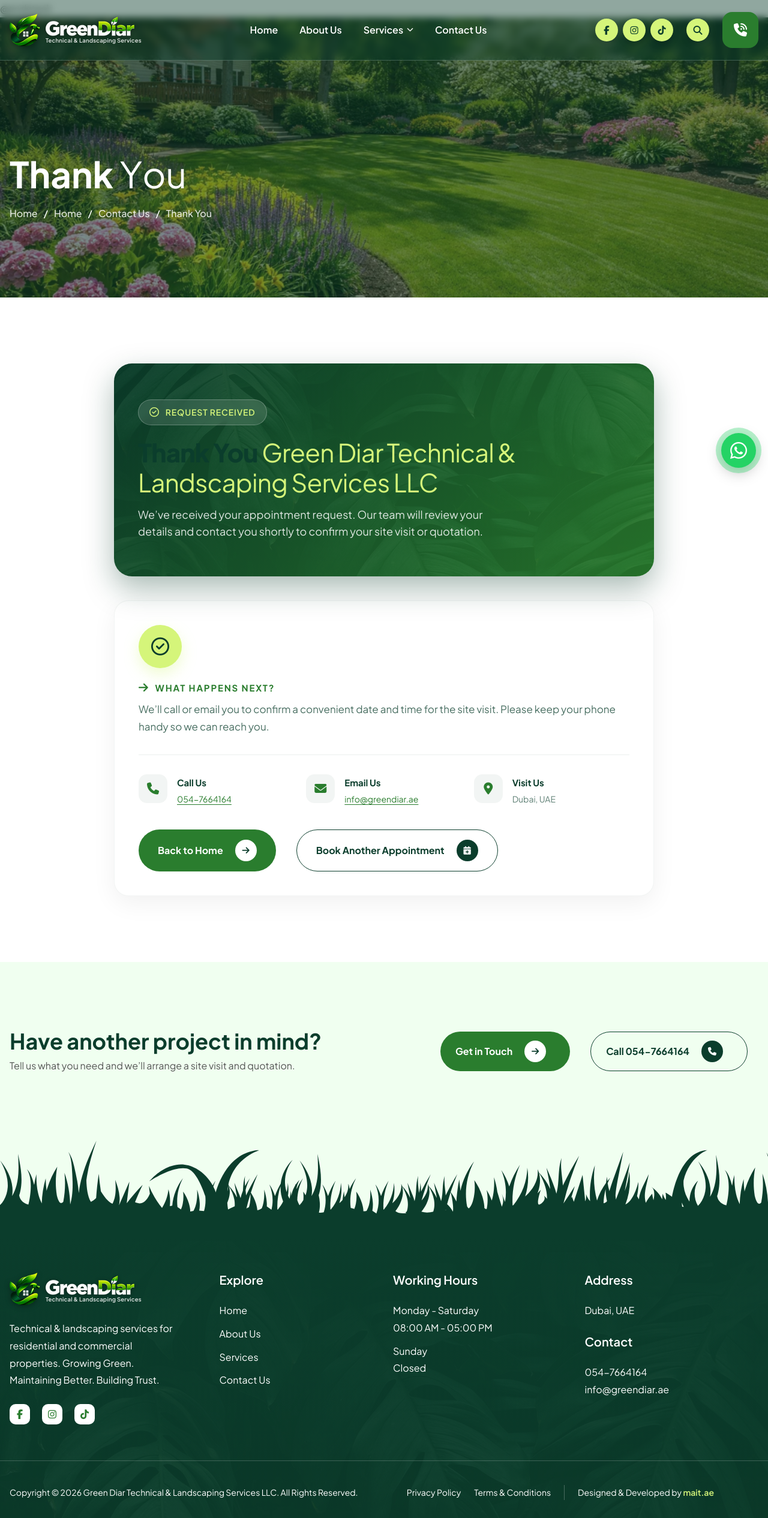
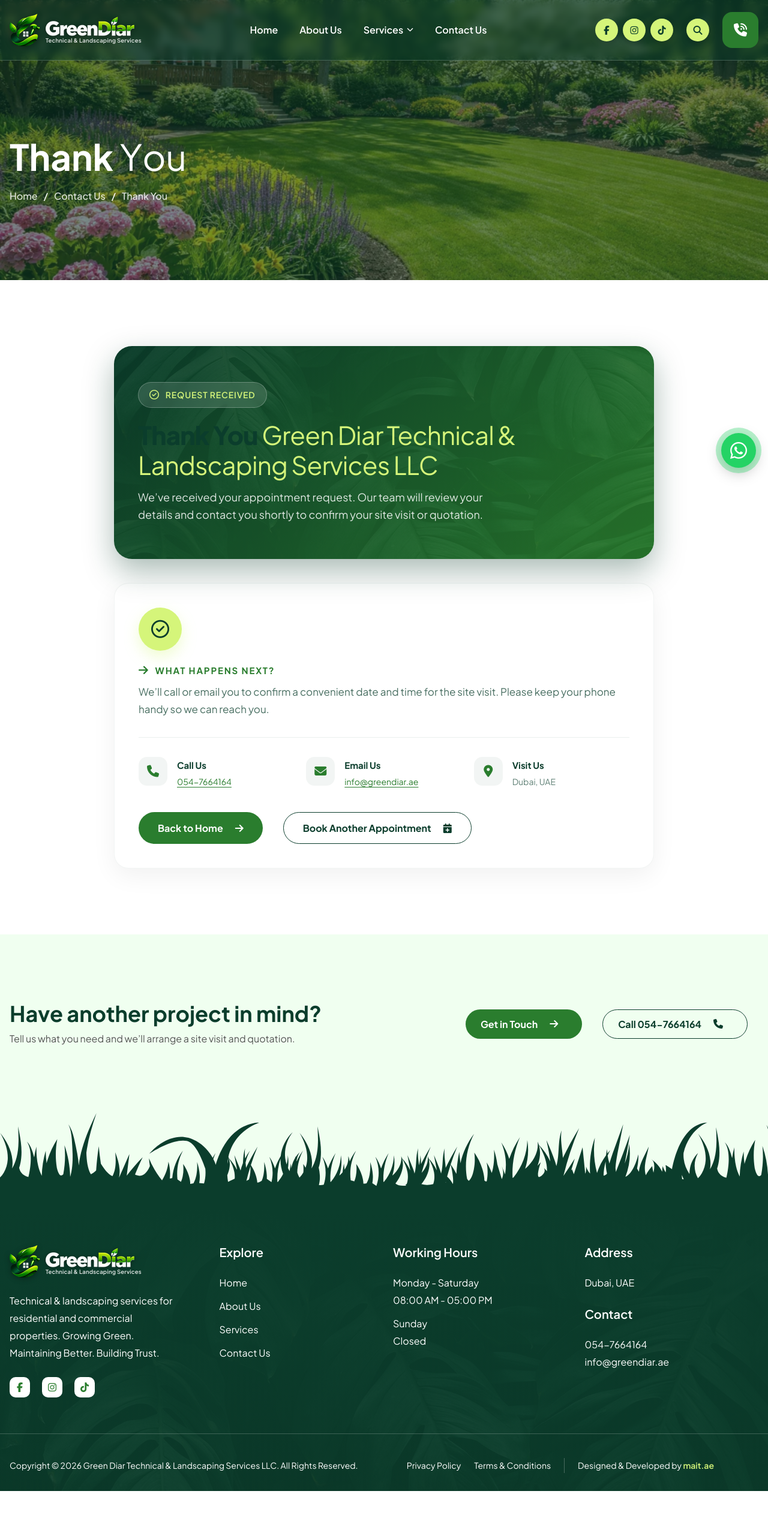
Before and after one commit to irfanvsecure/greendiar, a Laravel app: page /thank-you in a window 1280 px wide. Shown: the whole page at 60% size. After the commit the page ends 2486 px from the top, so only its background shows below. Run offline with Laravel 12, Linux system fonts and the light colour scheme; some libraries are stand-ins or nearby versions.

Commit message:
Fix thank-you page blank content and breadcrumb

```diff
--- a/resources/views/thank-you.blade.php
+++ b/resources/views/thank-you.blade.php
@@ -3,7 +3,7 @@
 @section('title', 'Thank You – ' . config('app.name'))
 @section('description', 'Thank you for your appointment request. Green Diar will contact you to confirm your site visit or quotation.')
 
-@stack('styles')
+@push('styles')
 <style>
   .thank-you-hero {
     position: relative;
@@ -166,14 +166,14 @@
     .thank-you-actions .btn { width: 100%; justify-content: center; }
   }
 </style>
-@endstack
+@endpush
 
 @section('content')
 
-  @include('partials.page-header', ['title' => ['Thank', 'You'], 'crumbs' => ['Home' => route('home'), 'Contact Us' => route('contact'), 'Thank You' => null]])
+  @include('partials.page-header', ['title' => ['Thank', 'You'], 'crumbs' => ['Contact Us' => route('contact'), 'Thank You' => null]])
 
   <section class="section thank-you">
-    <div class="container thank-you-inner reveal">
+    <div class="container thank-you-inner">
       <div class="thank-you-wrap">
 
         <div class="thank-you-hero">
@@ -215,7 +215,7 @@
             </div>
           </div>
 
-          <div class="thank-you-actions reveal">
+          <div class="thank-you-actions">
             <a href="{{ route('home') }}" class="btn btn-accent">Back to Home <i class="fa-solid fa-arrow-right"></i></a>
             <a href="{{ route('contact') }}#appointment" class="btn btn-outline-dark">Book Another Appointment <i class="fa-solid fa-calendar-plus"></i></a>
           </div>
```
